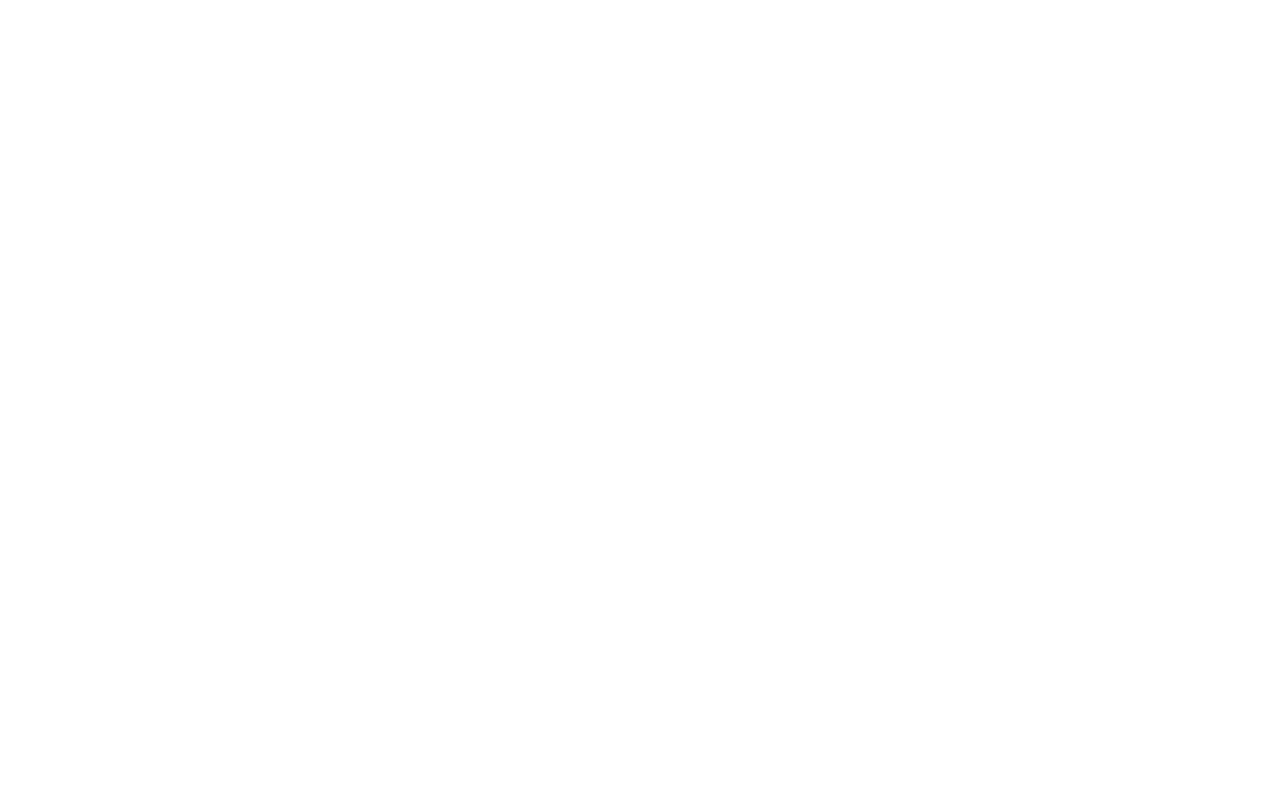
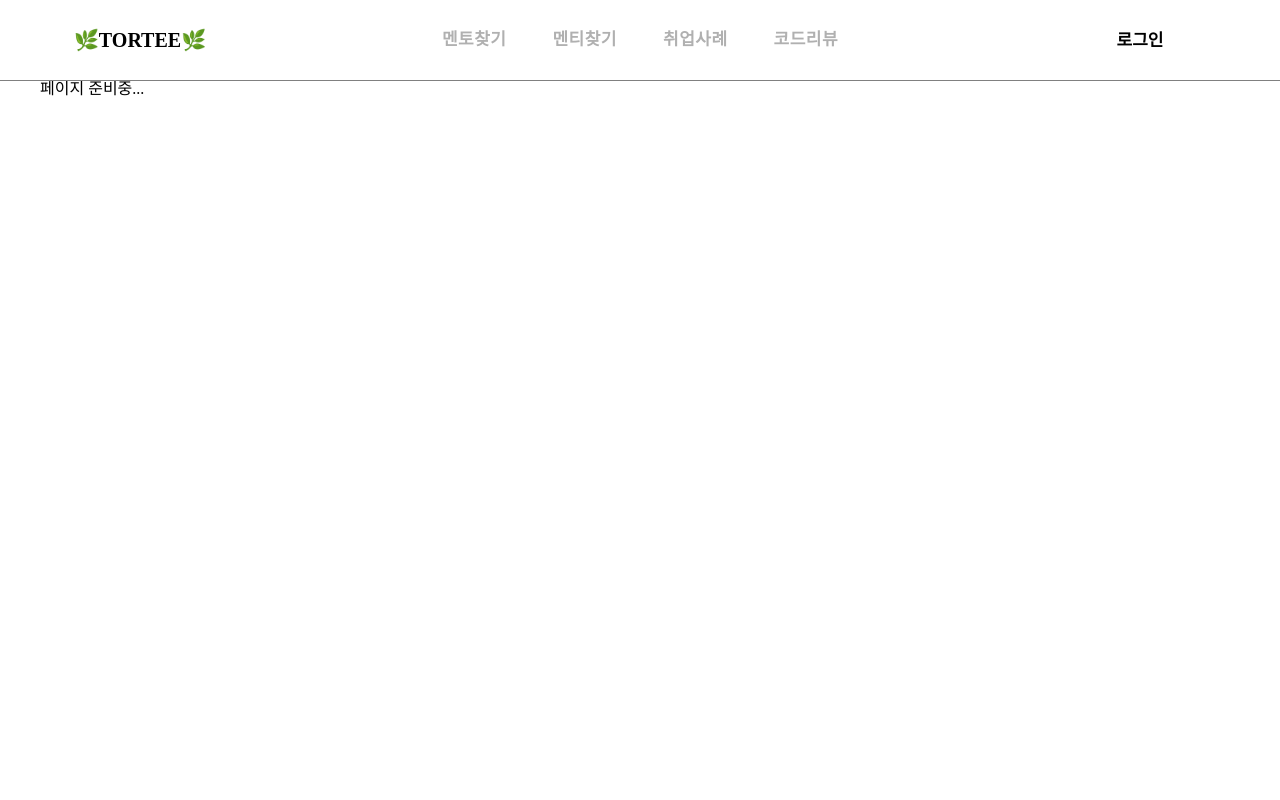
Before and after one commit to minkwan-1/code_mentor, a React (Vite) app in the folder frontend/: page /auth in a window 1280 px wide. Before the commit this address had no page. Shown: the top 800 px of the page. Built offline with nearby package versions, Linux system fonts and the light colour scheme.

Commit message:
현재 필요한 페이지 모두 라우팅 연결

```diff
--- a/frontend/src/App.tsx
+++ b/frontend/src/App.tsx
@@ -4,6 +4,9 @@ import {
   MentorPage,
   MentorDetailPage,
   CareerCasePage,
+  MenteePage,
+  CodeReviewPage,
+  AuthPage,
 } from "./pages";
 
 const App = () => {
@@ -12,7 +15,10 @@ const App = () => {
       <Route path="/" element={<LandingPage />} />
       <Route path="/mentor" element={<MentorPage />} />
       <Route path="/mentor/:id" element={<MentorDetailPage />} />
+      <Route path="/mentee" element={<MenteePage />} />
+      <Route path="/review" element={<CodeReviewPage />} />
       <Route path="/career" element={<CareerCasePage />} />
+      <Route path="/auth" element={<AuthPage />} />
     </Routes>
   );
 };
--- a/frontend/src/components/layout/appbar/Appbar.tsx
+++ b/frontend/src/components/layout/appbar/Appbar.tsx
@@ -34,7 +34,7 @@ const Appbar = () => {
           <NavButton label="코드리뷰" to="/review" />
         </NavigationWrapper>
         {/* Login */}
-        <LoginButton />
+        <LoginButton to="/auth" />
       </AppbarElementWrapper>
     </Box>
   );
--- a/frontend/src/components/layout/appbar/LoginButton.tsx
+++ b/frontend/src/components/layout/appbar/LoginButton.tsx
@@ -1,8 +1,20 @@
 import { Box } from "@mui/material";
+import { useNavigate } from "react-router-dom";
 
-function LoginButton() {
+interface LoginButtonProps {
+  to: string;
+}
+
+function LoginButton({ to }: LoginButtonProps) {
+  const navigate = useNavigate();
+
+  const handleClick = () => {
+    navigate(to);
+  };
+
   return (
     <Box
+      onClick={handleClick}
       sx={{
         flex: { xs: "none", sm: "1" },
         display: "flex",
--- a/frontend/src/components/layout/appbar/LogoWrapper.tsx
+++ b/frontend/src/components/layout/appbar/LogoWrapper.tsx
@@ -2,7 +2,7 @@ import { Box } from "@mui/material";
 import { useNavigate } from "react-router-dom";
 
 interface LogoWrapperProps {
-  to: string; // 'to' prop의 타입을 명시적으로 'string'으로 정의
+  to: string;
 }
 
 function LogoWrapper({ to }: LogoWrapperProps) {
--- a/frontend/src/data/mentorsData.ts
+++ b/frontend/src/data/mentorsData.ts
@@ -1,7 +1,7 @@
 export const mentorsData = [
   {
     id: 1,
-    name: "홍길동",
+    name: "원민관",
     experience: "10년 이상의 프론트엔드 개발 경험",
     techStack: ["JavaScript", "React", "TypeScript"],
     description:
--- /dev/null
+++ b/frontend/src/pages/AuthPage.tsx
@@ -0,0 +1,11 @@
+import { PageContainer, ComponentWrapper } from "../components/layout/common";
+
+const AuthPage = () => {
+  return (
+    <PageContainer>
+      <ComponentWrapper>페이지 준비중...</ComponentWrapper>
+    </PageContainer>
+  );
+};
+
+export default AuthPage;
--- /dev/null
+++ b/frontend/src/pages/CodeReviewPage.tsx
@@ -0,0 +1,11 @@
+import { PageContainer, ComponentWrapper } from "../components/layout/common";
+
+const CodeReviewPage = () => {
+  return (
+    <PageContainer>
+      <ComponentWrapper>페이지 준비중...</ComponentWrapper>
+    </PageContainer>
+  );
+};
+
+export default CodeReviewPage;
--- /dev/null
+++ b/frontend/src/pages/MenteePage.tsx
@@ -0,0 +1,11 @@
+import { PageContainer, ComponentWrapper } from "../components/layout/common";
+
+const MenteePage = () => {
+  return (
+    <PageContainer>
+      <ComponentWrapper>페이지 준비중...</ComponentWrapper>
+    </PageContainer>
+  );
+};
+
+export default MenteePage;
--- a/frontend/src/pages/index.tsx
+++ b/frontend/src/pages/index.tsx
@@ -2,5 +2,16 @@ import LandingPage from "./LandingPage";
 import MentorPage from "./MentorPage";
 import MentorDetailPage from "./MentorDetailPage";
 import CareerCasePage from "./CareerCasePage";
+import MenteePage from "./MenteePage";
+import CodeReviewPage from "./CodeReviewPage";
+import AuthPage from "./AuthPage";
 
-export { LandingPage, MentorPage, CareerCasePage, MentorDetailPage };
+export {
+  LandingPage,
+  MentorPage,
+  CareerCasePage,
+  MentorDetailPage,
+  MenteePage,
+  CodeReviewPage,
+  AuthPage,
+};
```
